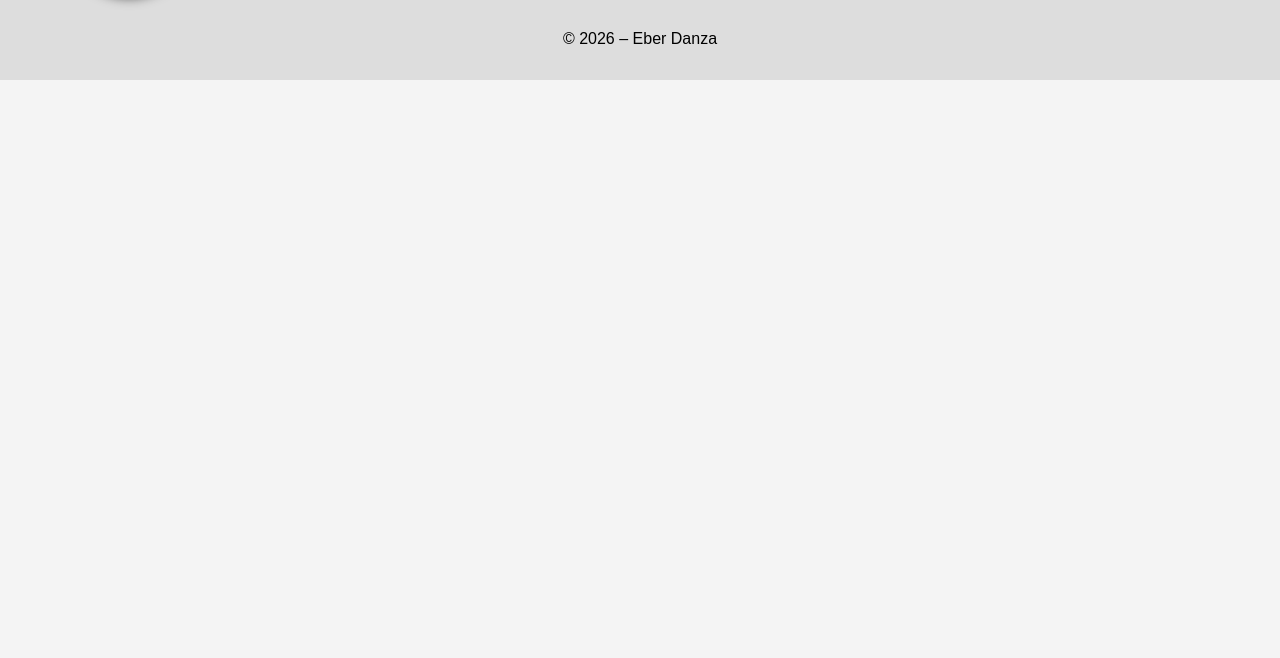
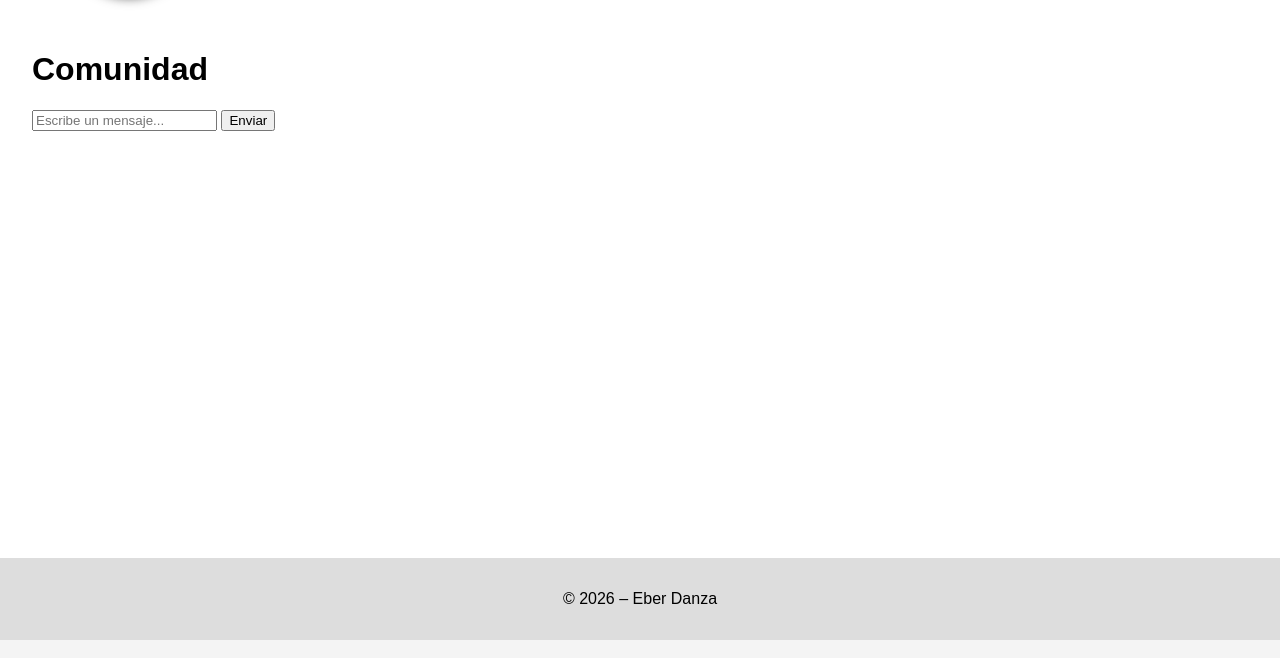
Before and after one commit to eberdanza/eberdanza, a plain HTML site: page comunidad.html in a window 1280 px wide. Shown: the part 142-800 px from the top of the page. Drawn offline with Linux system fonts and the light colour scheme; no server answers.

Commit message:
Update comunidad.html

```diff
--- a/comunidad.html
+++ b/comunidad.html
@@ -13,11 +13,35 @@
 
   <!-- HEADER DINÁMICO -->
   <div id="header"></div>
+  <main class="comunidad">
 
+  <h1>Comunidad</h1>
+
+  <div class="chat-container">
+
+    <div id="chatMessages" class="chat-messages"></div>
+
+    <form id="chatForm" class="chat-form">
+      <input
+        type="text"
+        id="chatInput"
+        placeholder="Escribe un mensaje..."
+        maxlength="200"
+        required
+      >
+      <button type="submit">Enviar</button>
+    </form>
+
+  </div>
+
+</main>
+
+<script type="module" src="comunidad.js"></script>
   <!-- FOOTER DINÁMICO -->
   <div id="footer"></div>
 
 <script type="module" src="js/main.js"></script>
 
 </body>
+
 </html>
```
